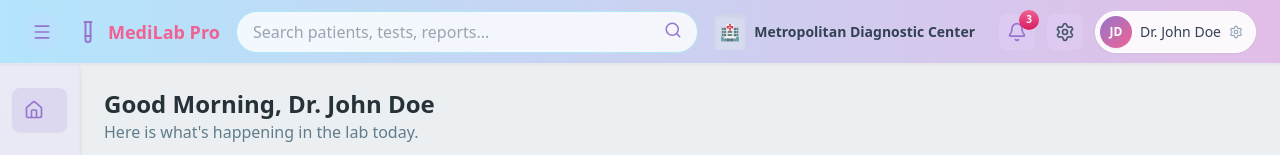
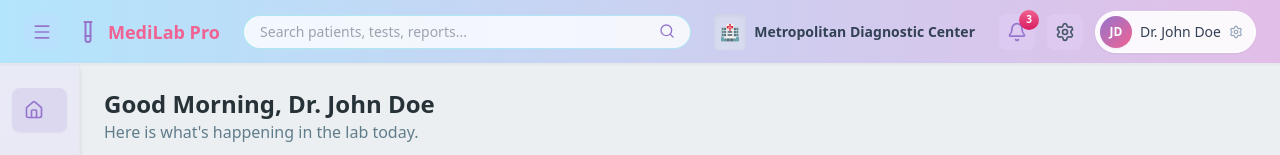
Before and after one commit to laleeth93-cyber/my-lab-app, a Next.js app: page / in a window 1280 px wide. Shown: the top 155 px of the page. Built offline with nearby package versions, Linux system fonts and the light colour scheme.

Commit message:
UI: Reduced header search box dimensions

```diff
--- a/app/page.tsx
+++ b/app/page.tsx
@@ -41,15 +41,15 @@ export default function Dashboard() {
         </div>
 
         {/* Center: Search Bar */}
-        <div className="flex-1 max-w-xl relative">
+        <div className="flex-1 max-w-md relative">
           <input
             type="text"
             placeholder="Search patients, tests, reports..."
-            className="w-full py-2 px-4 pr-10 rounded-full border bg-white/80 focus:outline-none focus:ring-2 transition"
-            style={{ borderColor: 'rgba(77,208,225,0.4)', color: '#455a64' }} // Light Cyan Border [cite: 30]
+            className="w-full py-1.5 px-4 pr-10 rounded-full border bg-white/80 text-sm focus:outline-none focus:ring-2 transition"
+            style={{ borderColor: 'rgba(77,208,225,0.4)', color: '#455a64' }}
           />
-          <span className="absolute right-4 top-2.5 text-purple-400">
-            <Search size={18} style={{ color: '#9575cd' }} />
+          <span className="absolute right-4 top-2 text-purple-400">
+            <Search size={16} style={{ color: '#9575cd' }} />
           </span>
         </div>
 
```
